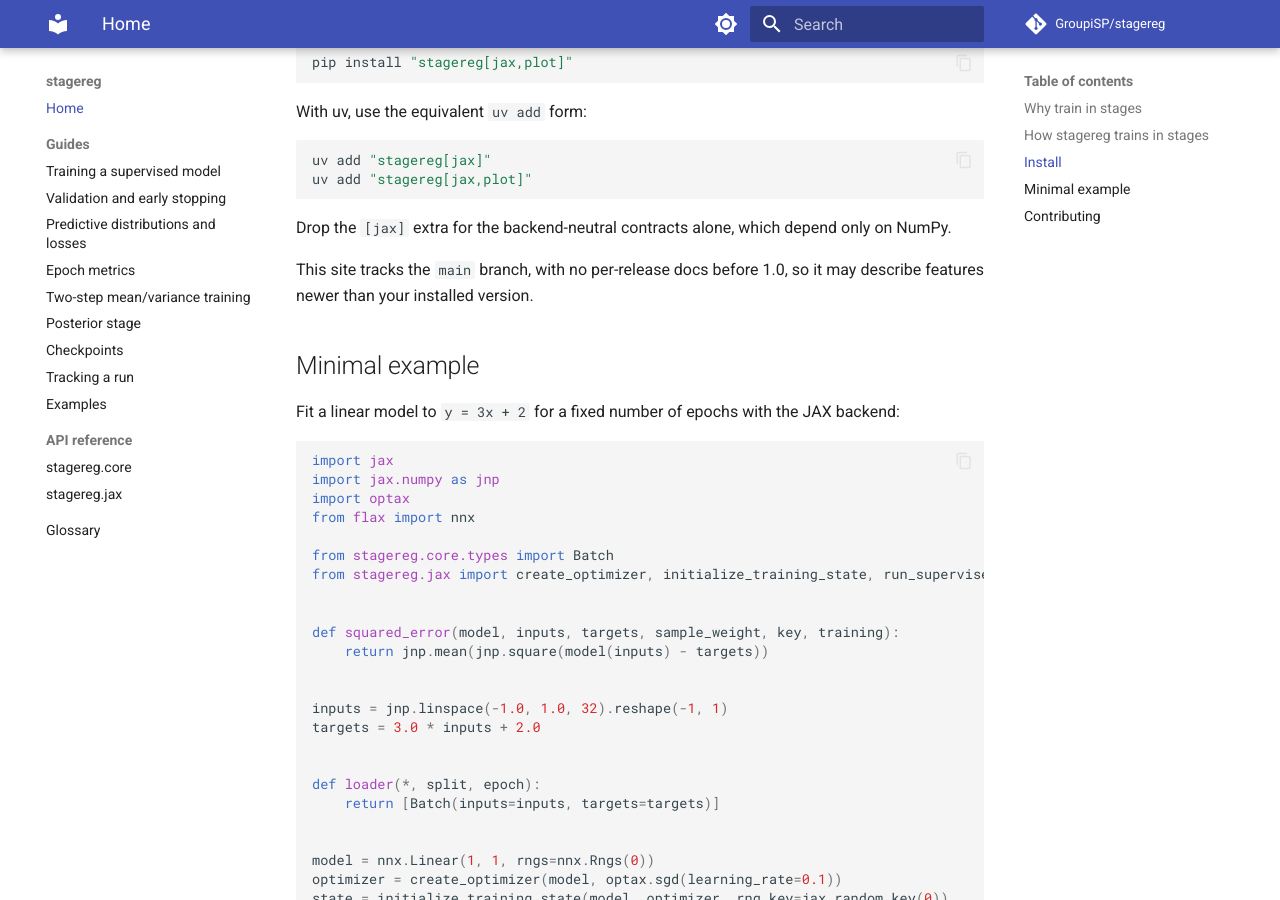
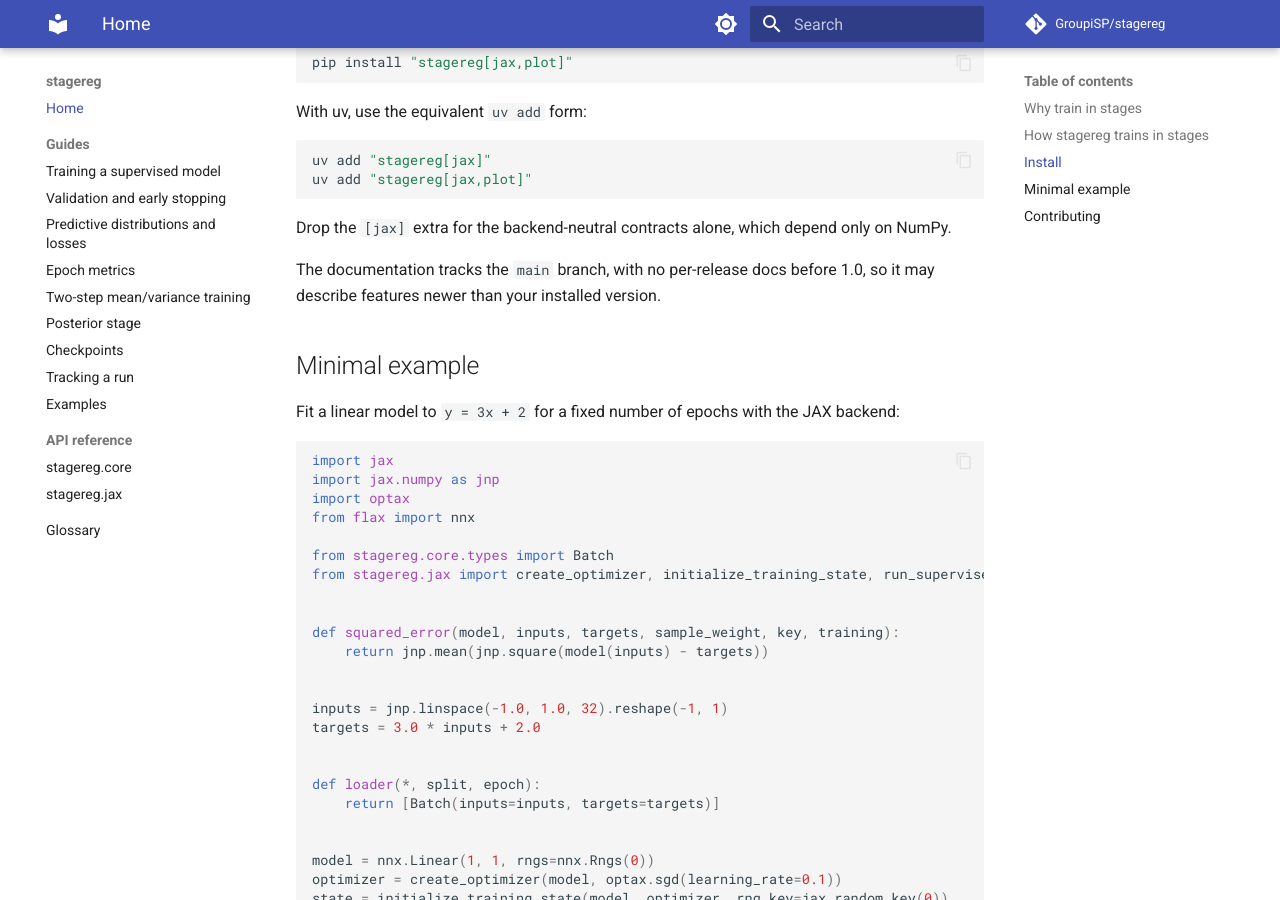
Before and after one commit to GroupiSP/probreg, an MkDocs documentation site: the page built from docs_site/index.md, in a window 1280 px wide and 900 px high, scrolled down 1085 px. Built offline with MkDocs 1.6.1 and Material for MkDocs 9.7.7, drawn with Linux system fonts in a browser that asks for light colours; comment, search, counter and statistics services are not loaded; part of the change alters nothing that is shown.

Commit message:
docs: single-source the docs-track-main note in the README install snippet
Co-Authored-By: Claude Opus 5.5 <noreply@anthropic.com>

```diff
--- a/README.md
+++ b/README.md
@@ -11,9 +11,7 @@ mean model and then a separate variance model on its residuals. A core of
 backend-neutral contracts is implemented by an optional JAX backend built on
 Flax NNX and Optax.
 
-**Documentation:** <https://groupisp.github.io/stagereg/>. The docs site tracks
-the `main` branch, with no per-release docs before 1.0, so it may describe
-features newer than your installed version.
+**Documentation:** <https://groupisp.github.io/stagereg/>
 
 ## Install
 
@@ -39,6 +37,9 @@ uv add "stagereg[jax,plot]"
 
 Drop the `[jax]` extra for the backend-neutral contracts alone, which depend
 only on NumPy.
+
+The documentation tracks the `main` branch, with no per-release docs before
+1.0, so it may describe features newer than your installed version.
 <!-- --8<-- [end:install] -->
 
 ## Minimal example
--- a/docs_site/index.md
+++ b/docs_site/index.md
@@ -40,9 +40,6 @@ stages and [the posterior stage](guides/posterior-stage.md) for the third.
 
 --8<-- "README.md:install"
 
-This site tracks the `main` branch, with no per-release docs before 1.0, so it
-may describe features newer than your installed version.
-
 ## Minimal example
 
 --8<-- "README.md:minimal-example"
```
